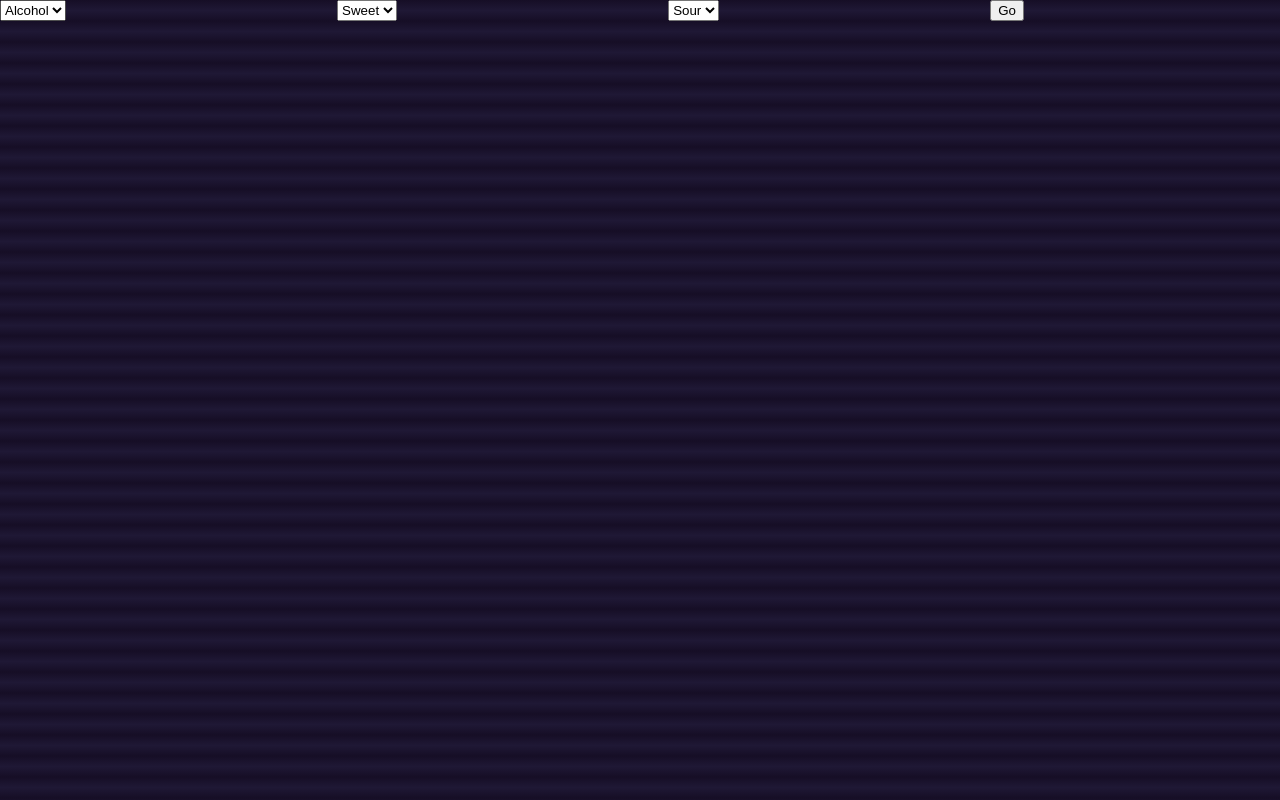
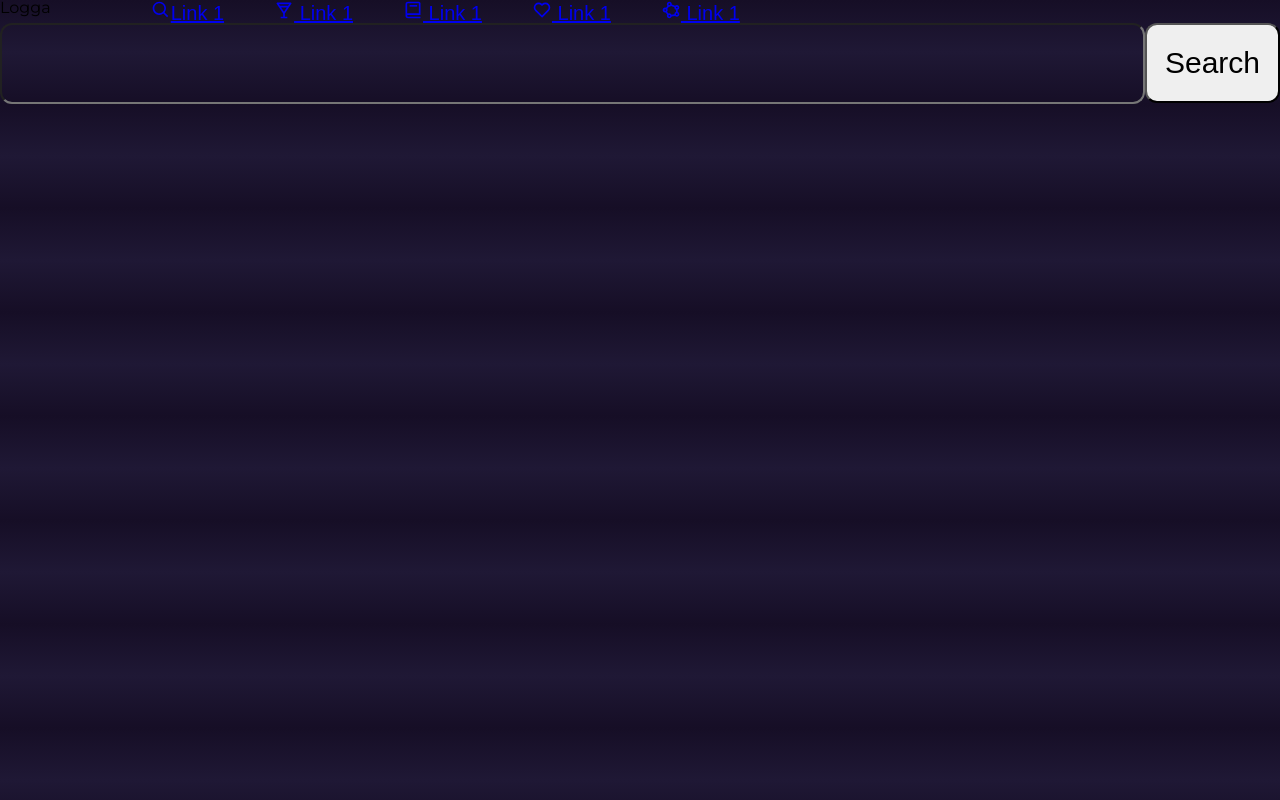
Before and after one commit to larssonpatrik/smartender, a React (Create React App) app: page / in a window 1280 px wide. Built offline with nearby package versions, Linux system fonts and the light colour scheme; no server answers.

Commit message:
First look at home page

```diff
--- a/src/App.js
+++ b/src/App.js
@@ -14,11 +14,12 @@ import promiseNoData from "./promiseNoData";
 import Spacer from "./components/Spacer";
 import Header from "./views/headerView";
 import { SearchForm, AlterativeForm } from "./components/Forms.js";
+import HomePresenter from "./presenters/HomePresenter.js";
 
 function App(props) {
   return (
     <div>
-      <AlterativeForm />
+      <HomePresenter />
     </div>
   );
 }
--- a/src/components/Forms.js
+++ b/src/components/Forms.js
@@ -12,7 +12,7 @@ export function SearchForm(props) {
 export function AlterativeForm(props) {
   return (
     <div className="AlterativeForm">
-      <select>
+      <select className="AlterativeFormSelect">
         <option value="Alcohol">Alcohol</option>
         <option value="Alcohol">Alcohol</option>
         <option value="Alcohol">Alcohol</option>
--- a/src/components/css/Forms.css
+++ b/src/components/css/Forms.css
@@ -1,5 +1,5 @@
 .SearchFormInput {
-  width: 80%;
+  width: 100%;
   height: 75px;
   font-size: 30px;
   border-radius: 12px;
@@ -22,7 +22,6 @@
 
 .AlterativeForm {
   display: flex;
-  width: 80%;
   justify-content: space-between;
 }
 
--- /dev/null
+++ b/src/presenters/HomePresenter.js
@@ -0,0 +1,13 @@
+import { SearchForm } from "../components/Forms";
+import Spacer from "../components/Spacer";
+import Header from "../views/headerView";
+import SearchResultsPresenter from "./SearchResultsPresenter";
+
+export default function HomePresenter(props) {
+  return (
+    <div>
+      <Header />
+      <SearchForm />
+    </div>
+  );
+}
```
